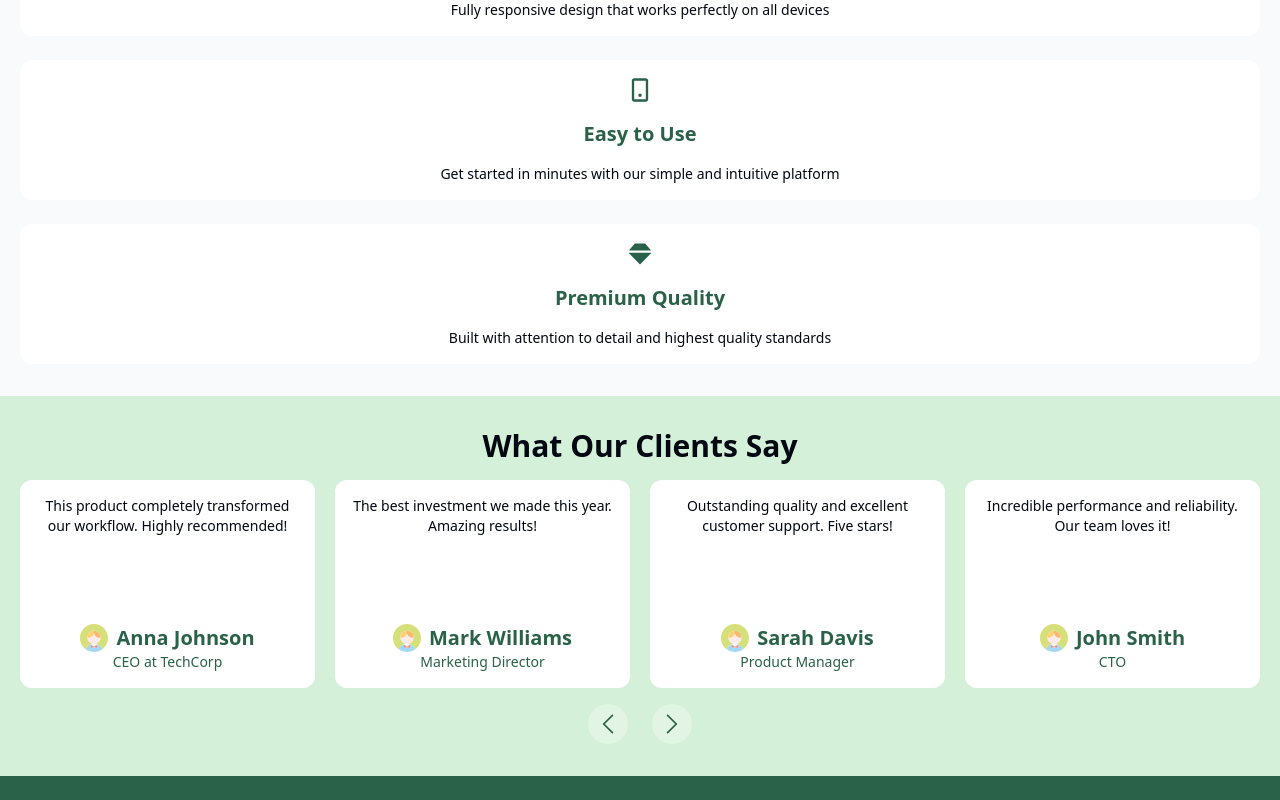
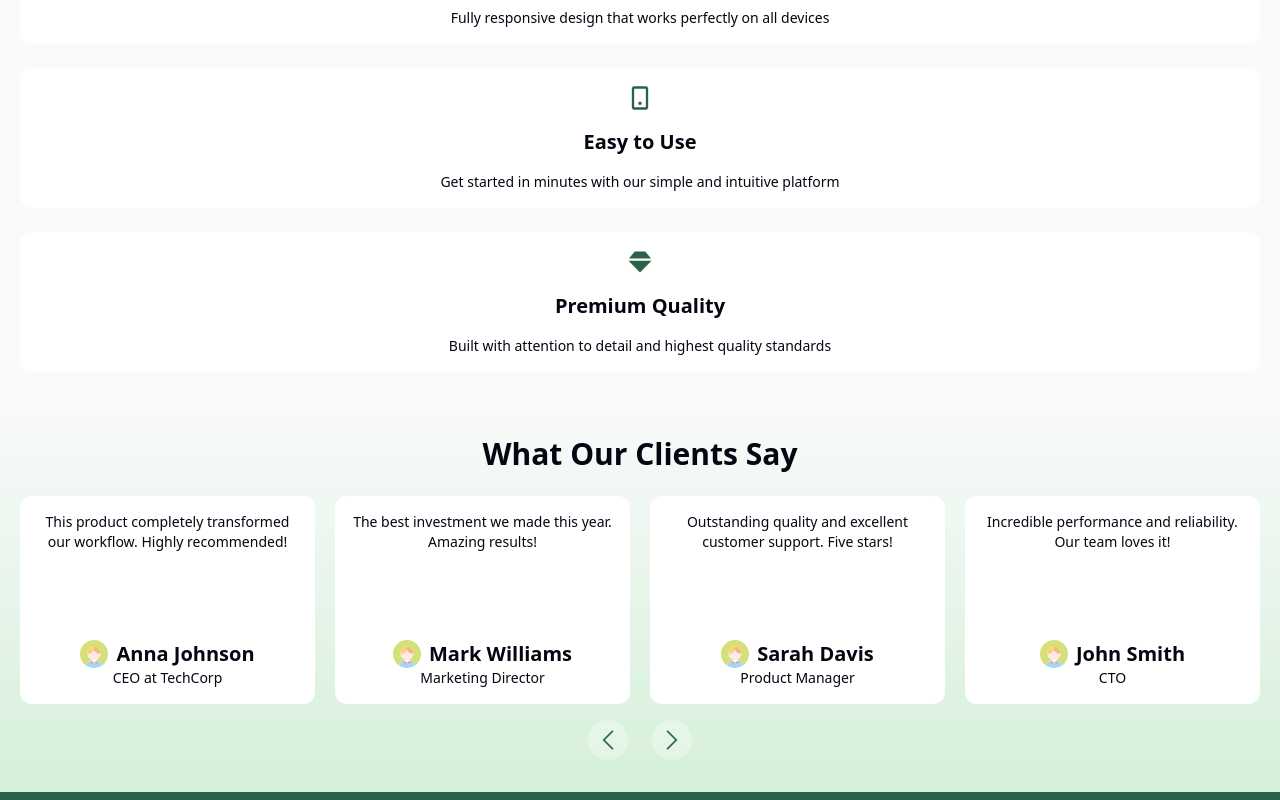
Before and after one commit to opaliienko/landing-factory, a React (Vite) app: page /landing/landingA in a window 1280 px wide. Shown: the part 1480-2280 px from the top of the page. Built offline with nearby package versions, Linux system fonts and the light colour scheme.

Commit message:
Added gradient, extended color constants

```diff
--- a/src/components/sections/Features.jsx
+++ b/src/components/sections/Features.jsx
@@ -23,7 +23,7 @@ const Features = ({ content, theme }) => {
         {content.title && (
           <Title
             text={content.title}
-            style={{ color: theme.colors.TEXT_COLOR }}
+            style={{ color: theme.colors.TITLE_TEXT_COLOR }}
             theme={theme}
             inView={inView}
             delay={0}
--- a/src/components/sections/Hero.jsx
+++ b/src/components/sections/Hero.jsx
@@ -27,7 +27,7 @@ const Hero = ({ content, theme, landingId }) => {
     >
       <div className={customClasses.container}>
         <MainTitle
-          style={{ color: theme.colors.TEXT_COLOR }}
+          style={{ color: theme.colors.MAIN_TITLE_TEXT_COLOR }}
           text={content.title}
           theme={theme}
           inView={inView}
@@ -35,7 +35,7 @@ const Hero = ({ content, theme, landingId }) => {
         />
 
         <MainSubtitle
-          style={{ color: theme.colors.TEXT_COLOR }}
+          style={{ color: theme.colors.MAIN_SUB_TITLE_TEXT_COLOR }}
           text={content.subtitle}
           theme={theme}
           inView={inView}
--- a/src/components/sections/Reviews.jsx
+++ b/src/components/sections/Reviews.jsx
@@ -25,13 +25,13 @@ const Reviews = ({ content, theme }) => {
     <section
       ref={ref}
       className={customClasses.section}
-      style={{ backgroundColor: theme.colors.MAIN_BG_COLOR }}
+      style={{ background: theme.colors.gradients.main }}
     >
       <div className="container mx-auto max-w-7xl">
         {content.title && (
           <Title
             text={content.title}
-            style={{ color: theme.colors.TEXT_COLOR }}
+            style={{ color: theme.colors.TITLE_TEXT_COLOR }}
             theme={theme}
             inView={inView}
             delay={0}
--- a/src/components/ui/FeatureCard.jsx
+++ b/src/components/ui/FeatureCard.jsx
@@ -17,7 +17,7 @@ const FeatureCard = ({ data, icon: Icon, theme }) => (
     <div className="mb-4">
       <ThirdTitle
         text={data.title}
-        style={{ color: theme.colors.ACCENT_COLOR, textAlign: "center" }}
+        style={{ color: theme.colors.TITLE_TEXT_COLOR, textAlign: "center" }}
       />
     </div>
 
--- a/src/components/ui/ReviewCard.jsx
+++ b/src/components/ui/ReviewCard.jsx
@@ -10,7 +10,10 @@ const ReviewCard = ({ data, icon: Icon, theme }) => (
       style={{ color: theme.colors.TEXT_COLOR, textAlign: "center" }}
     />
 
-    <div className="border-t pt-4">
+    <div
+      className="border-t pt-4"
+      style={{ borderColor: theme.colors.ACCENT_COLOR }}
+    >
       <div className="flex justify-center items-center gap-2">
         {Icon && (
           <Icon width={28} height={28} fill={theme.colors.ACCENT_COLOR} />
@@ -18,14 +21,14 @@ const ReviewCard = ({ data, icon: Icon, theme }) => (
 
         <ThirdTitle
           text={data.name}
-          style={{ color: theme.colors.ACCENT_COLOR, textAlign: "center" }}
+          style={{ color: theme.colors.TITLE_TEXT_COLOR, textAlign: "center" }}
         />
       </div>
 
       {data.position && (
         <Text
           text={data.position}
-          style={{ color: theme.colors.ACCENT_COLOR, textAlign: "center" }}
+          style={{ color: theme.colors.TEXT_COLOR, textAlign: "center" }}
         />
       )}
     </div>
--- a/src/components/ui/Title.jsx
+++ b/src/components/ui/Title.jsx
@@ -8,7 +8,7 @@ const Title = ({ text, style = {}, theme, inView, delay = 0 }) => {
       animation={theme.animation}
     >
       <h2
-        className="text-center mb-4 md:mb-6 lg:mb-6 text-3xl md:text-4xl font-bold"
+        className="text-center mb-6 md:mb-8 lg:mb-10 text-3xl md:text-4xl font-bold"
         style={{
           ...style,
         }}
--- a/src/landings/landingA/config.js
+++ b/src/landings/landingA/config.js
@@ -10,7 +10,7 @@ import ReviewCard from "../../components/ui/ReviewCard";
 
 const sectionPadding = "w-full py-8 px-5 sm:py-10 sm:px-8 md:py-12 md:px-16";
 const footerPadding =
-  "w-full pt-8 pb-6 sm:pt-10 sm:pb-8 md:pt-12 md:pb-8 px-5 sm:px-8 md:px-16";
+  "w-full pt-8 pb-6 sm:pt-8 sm:pb-8 md:pt-10 md:pb-8 px-5 sm:px-8 md:px-16";
 
 export const landingA = {
   landingId: "LandingA",
--- a/src/landings/landingA/themes.js
+++ b/src/landings/landingA/themes.js
@@ -1,13 +1,17 @@
 export const THEMES = {
   colors: {
-    TEXT_COLOR: "#030712",
-
     MAIN_BG_COLOR: "#D5F0D9",
     SECONDARY_BG_COLOR: "#f9fafb",
 
-    ACCENT_COLOR: "#296248",
+    MAIN_TITLE_TEXT_COLOR: "#030712",
+    MAIN_SUB_TITLE_TEXT_COLOR: "#030712",
+
+    TITLE_TEXT_COLOR: "#030712",
+    TEXT_COLOR: "#030712",
 
     BUTTON_BG_COLOR: "#e5e7eb",
+
+    ACCENT_COLOR: "#296248",
 
     white: {
       100: "#FFFFFF",
@@ -15,6 +19,10 @@ export const THEMES = {
 
     black: {
       100: "#000000",
+    },
+
+    gradients: {
+      main: "linear-gradient(to bottom, #f9fafb, #D5F0D9)",
     },
   },
 
--- a/src/landings/landingB/config.js
+++ b/src/landings/landingB/config.js
@@ -10,7 +10,7 @@ import ReviewCard from "../../components/ui/ReviewCard";
 
 const sectionPadding = "w-full py-8 px-5 sm:py-10 sm:px-8 md:py-12 md:px-16";
 const footerPadding =
-  "w-full pt-8 pb-6 sm:pt-10 sm:pb-8 md:pt-12 md:pb-8 px-5 sm:px-8 md:px-16";
+  "w-full pt-8 pb-6 sm:pt-8 sm:pb-8 md:pt-10 md:pb-8 px-5 sm:px-8 md:px-16";
 
 export const landingB = {
   landingId: "LandingB",
--- a/src/landings/landingB/themes.js
+++ b/src/landings/landingB/themes.js
@@ -1,13 +1,17 @@
 export const THEMES = {
   colors: {
-    TEXT_COLOR: "#030712",
-
     MAIN_BG_COLOR: "#BACBD9",
     SECONDARY_BG_COLOR: "#F2F2F2",
 
-    ACCENT_COLOR: "#1D1340",
+    MAIN_TITLE_TEXT_COLOR: "#030712",
+    MAIN_SUB_TITLE_TEXT_COLOR: "#030712",
+
+    TITLE_TEXT_COLOR: "#030712",
+    TEXT_COLOR: "#030712",
 
     BUTTON_BG_COLOR: "#e5e7eb",
+
+    ACCENT_COLOR: "#1D1340",
 
     white: {
       100: "#FFFFFF",
@@ -15,6 +19,10 @@ export const THEMES = {
 
     black: {
       100: "#000000",
+    },
+
+    gradients: {
+      main: "linear-gradient(to bottom, #F2F2F2, #BACBD9)",
     },
   },
 
```
